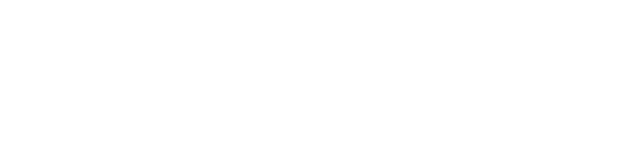
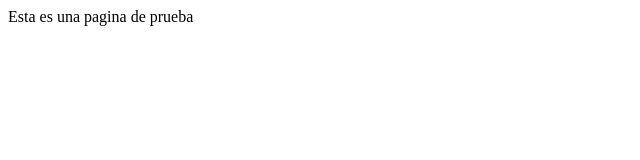
Before and after one commit to StevenSanchezEs/ProyectoPrework, a plain HTML site: page index.html in a window 1280 px wide. Shown: the whole page, without its empty margins (0-640 px from the left). Drawn offline with Linux system fonts and the light colour scheme.

Commit message:
Cambios agregamos texto al cuerpo

```diff
--- a/index.html
+++ b/index.html
@@ -4,6 +4,6 @@
         <title>Mi primer pagina web</title>
     </head>
     <body>
-
+        <a>Esta es una pagina de prueba</a>
     </body>
 </html>
```
